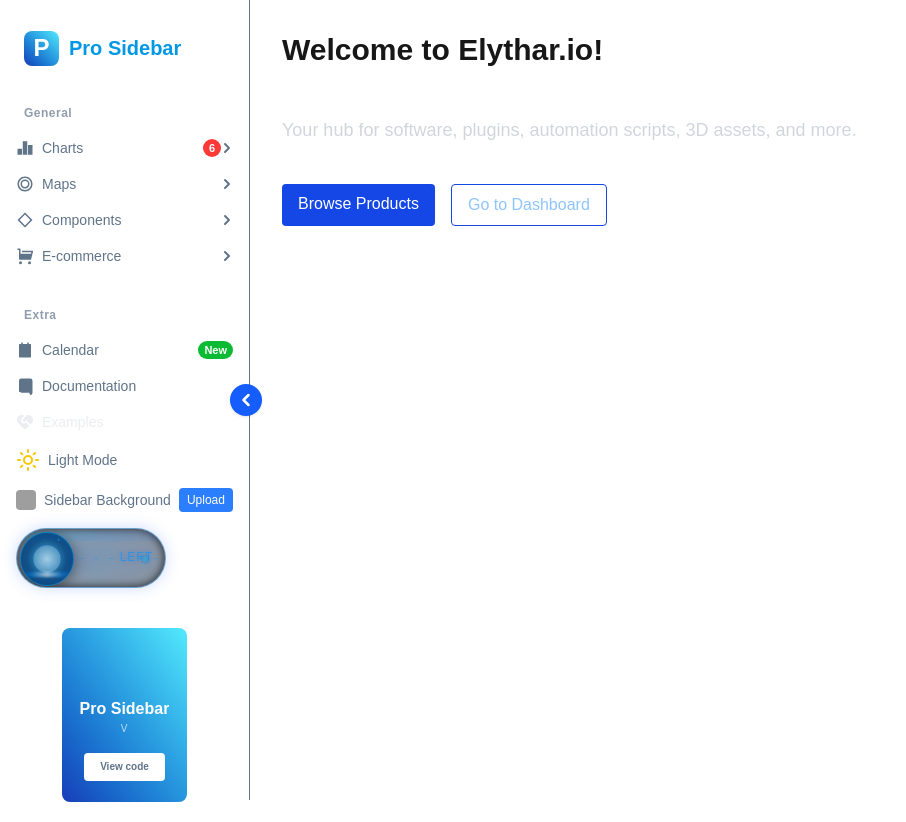
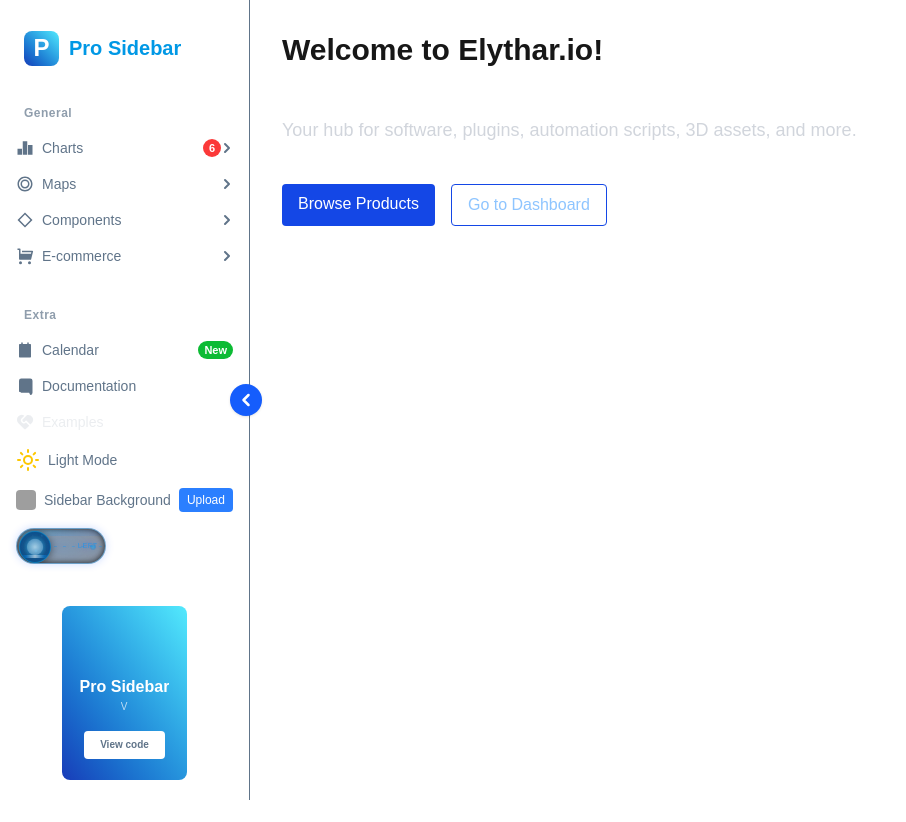
Before and after one commit to Elythaq/elythar.io, a Next.js app: page / in a window 1280 px wide. Shown: the whole page, without its empty margins (0-906 px from the left). After the commit the page ends 800 px from the top, so only its background shows below. Built offline with nearby package versions, Linux system fonts and the light colour scheme; no server answers; sample sign-in values are in the browser's storage; grey boxes are pictures that could not be loaded; some icons are missing.

Commit message:
rtlToggle to 60% of the actual size.

```diff
--- a/src/styles/RtlToggle.css
+++ b/src/styles/RtlToggle.css
@@ -1,17 +1,17 @@
 .toggle-container {
   position: relative;
-  width: 150px;
+  width: 90px; /* 150 * 0.6 */
   display: flex;
   flex-direction: column;
   align-items: center;
-  perspective: 800px;
+  perspective: 480px; /* 800 * 0.6 */
   z-index: 5;
 }
 
 .toggle-wrap {
   position: relative;
   width: 100%;
-  height: 60px;
+  height: 36px; /* 60 * 0.6 */
   transform-style: preserve-3d;
 }
 
@@ -27,13 +27,13 @@
   width: 100%;
   height: 100%;
   background: rgba(0, 30, 60, 0.4);
-  border-radius: 30px;
+  border-radius: 18px; /* 30 * 0.6 */
   cursor: pointer;
   box-shadow:
-    0 0 15px rgba(0, 80, 255, 0.2),
-    inset 0 0 10px rgba(0, 0, 0, 0.8);
+    0 0 9px rgba(0, 80, 255, 0.2),    /* 15 * 0.6 */
+    inset 0 0 6px rgba(0, 0, 0, 0.8); /* 10 * 0.6 */
   overflow: hidden;
-  backdrop-filter: blur(5px);
+  backdrop-filter: blur(3px); /* 5 * 0.6 */
   transition: all 0.6s cubic-bezier(0.23, 1, 0.32, 1);
   border: 1px solid rgba(0, 150, 255, 0.3);
 }
@@ -58,18 +58,18 @@
 .toggle-track::after {
   content: "";
   position: absolute;
-  top: 2px;
-  left: 2px;
-  right: 2px;
-  height: 10px;
+  top: 1.2px;    /* 2 * 0.6 */
+  left: 1.2px;   /* 2 * 0.6 */
+  right: 1.2px;  /* 2 * 0.6 */
+  height: 6px;   /* 10 * 0.6 */
   background: linear-gradient(
     90deg,
     rgba(0, 170, 255, 0.3) 0%,
     rgba(0, 80, 255, 0.1) 100%
   );
-  border-radius: 30px 30px 0 0;
+  border-radius: 18px 18px 0 0; /* 30 * 0.6 */
   opacity: 0.7;
-  filter: blur(1px);
+  filter: blur(0.6px); /* 1 * 0.6 */
 }
 
 .track-lines {
@@ -77,7 +77,7 @@
   top: 50%;
   left: 0;
   width: 100%;
-  height: 1px;
+  height: 0.6px; /* 1 * 0.6 */
   transform: translateY(-50%);
   overflow: hidden;
 }
@@ -91,9 +91,9 @@
   background: repeating-linear-gradient(
     90deg,
     rgba(0, 150, 255, 0.3) 0px,
-    rgba(0, 150, 255, 0.3) 5px,
-    transparent 5px,
-    transparent 15px
+    rgba(0, 150, 255, 0.3) 3px,   /* 5 * 0.6 */
+    transparent 3px,              /* 5 * 0.6 */
+    transparent 9px               /* 15 * 0.6 */
   );
   animation: track-line-move 3s linear infinite;
 }
@@ -103,16 +103,16 @@
     transform: translateX(0);
   }
   100% {
-    transform: translateX(20px);
+    transform: translateX(12px); /* 20 * 0.6 */
   }
 }
 
 .toggle-thumb {
   position: absolute;
-  width: 54px;
-  height: 54px;
-  left: 3px;
-  top: 3px;
+  width: 32.4px;  /* 54 * 0.6 */
+  height: 32.4px; /* 54 * 0.6 */
+  left: 1.8px;    /* 3 * 0.6 */
+  top: 1.8px;     /* 3 * 0.6 */
   background: radial-gradient(
     circle,
     rgba(10, 40, 90, 0.9) 0%,
@@ -120,19 +120,19 @@
   );
   border-radius: 50%;
   box-shadow:
-    0 2px 15px rgba(0, 0, 0, 0.5),
-    inset 0 0 15px rgba(0, 150, 255, 0.5);
+    0 1.2px 9px rgba(0, 0, 0, 0.5),           /* 2 * 0.6 and 15 * 0.6 */
+    inset 0 0 9px rgba(0, 150, 255, 0.5);     /* 15 * 0.6 */
   transition: all 0.6s cubic-bezier(0.23, 1, 0.32, 1);
   z-index: 2;
-  border: 1px solid rgba(0, 170, 255, 0.6);
+  border: 0.6px solid rgba(0, 170, 255, 0.6); /* 1 * 0.6 */
   overflow: hidden;
   transform-style: preserve-3d;
 }
 
 .thumb-core {
   position: absolute;
-  width: 40px;
-  height: 40px;
+  width: 24px;
+  height: 24px;
   top: 50%;
   left: 50%;
   transform: translate(-50%, -50%);
@@ -142,15 +142,15 @@
     rgba(0, 50, 120, 0.2) 100%
   );
   border-radius: 50%;
-  box-shadow: 0 0 20px rgba(0, 150, 255, 0.5);
+  box-shadow: 0 0 12px rgba(0, 150, 255, 0.5);
   opacity: 0.9;
   transition: all 0.6s cubic-bezier(0.23, 1, 0.32, 1);
 }
 
 .thumb-inner {
   position: absolute;
-  width: 25px;
-  height: 25px;
+  width: 15px;
+  height: 15px;
   top: 50%;
   left: 50%;
   transform: translate(-50%, -50%);
@@ -160,7 +160,7 @@
     rgba(100, 200, 255, 0.5) 100%
   );
   border-radius: 50%;
-  box-shadow: 0 0 10px rgba(100, 200, 255, 0.7);
+  box-shadow: 0 0 6px rgba(100, 200, 255, 0.7);
   opacity: 0.7;
   transition: all 0.6s cubic-bezier(0.23, 1, 0.32, 1);
   animation: pulse 2s infinite alternate;
@@ -180,7 +180,7 @@
 .thumb-scan {
   position: absolute;
   width: 100%;
-  height: 5px;
+  height: 3px;
   background: linear-gradient(
     90deg,
     rgba(0, 0, 0, 0) 0%,
@@ -191,14 +191,14 @@
   );
   top: 0;
   left: 0;
-  filter: blur(1px);
+  filter: blur(0.6px);
   animation: thumb-scan 2s linear infinite;
   opacity: 0.7;
 }
 
 @keyframes thumb-scan {
   0% {
-    top: -5px;
+    top: -3px;
     opacity: 0;
   }
   20% {
@@ -208,7 +208,7 @@
     opacity: 0.7;
   }
   100% {
-    top: 54px;
+    top: 32.4px;
     opacity: 0;
   }
 }
@@ -224,11 +224,11 @@
 
 .thumb-particle {
   position: absolute;
-  width: 3px;
-  height: 3px;
+  width: 1.8px;
+  height: 1.8px;
   background: rgba(100, 200, 255, 0.8);
   border-radius: 50%;
-  box-shadow: 0 0 5px rgba(100, 200, 255, 0.8);
+  box-shadow: 0 0 3px rgba(100, 200, 255, 0.8);
   animation: thumb-particle-float 3s infinite ease-out;
   opacity: 0;
 }
@@ -272,7 +272,7 @@
     opacity: 0.8;
   }
   100% {
-    transform: translateY(-30px) scale(0);
+    transform: translateY(-18px) scale(0);
     opacity: 0;
   }
 }
@@ -286,15 +286,15 @@
 
 .data-text {
   position: absolute;
-  font-size: 12px;
+  font-size: 7.2px;
   font-weight: 500;
-  letter-spacing: 1px;
+  letter-spacing: 0.6px;
   text-transform: uppercase;
   transition: all 0.5s ease;
 }
 
 .data-text.off {
-  right: 12px;
+  right: 7.2px;
   top: 50%;
   transform: translateY(-50%);
   opacity: 1;
@@ -303,7 +303,7 @@
 }
 
 .data-text.on {
-  left: 15px;
+  left: 9px;
   top: 50%;
   transform: translateY(-50%);
   opacity: 0;
@@ -313,8 +313,8 @@
 
 .status-indicator {
   position: absolute;
-  width: 10px;
-  height: 10px;
+  width: 6px;
+  height: 6px;
   border-radius: 50%;
   background: radial-gradient(
     circle,
@@ -327,13 +327,13 @@
 }
 
 .status-indicator.off {
-  top: 25px;
-  right: 15px;
+  top: 15px;
+  right: 9px;
 }
 
 .status-indicator.on {
-  top: 25px;
-  left: 15px;
+  top: 15px;
+  left: 9px;
   opacity: 0;
   background: radial-gradient(
     circle,
@@ -357,10 +357,10 @@
 
 .energy-rings {
   position: absolute;
-  width: 54px;
-  height: 54px;
-  left: 3px;
-  top: 3px;
+  width: 32.4px;
+  height: 32.4px;
+  left: 1.8px;
+  top: 1.8px;
   pointer-events: none;
   z-index: 1;
   transition: all 0.6s cubic-bezier(0.23, 1, 0.32, 1);
@@ -377,24 +377,24 @@
 }
 
 .energy-ring:nth-child(1) {
-  width: 50px;
-  height: 50px;
+  width: 30px;
+  height: 30px;
   border-top-color: rgba(0, 150, 255, 0.5);
   border-right-color: rgba(0, 150, 255, 0.3);
   animation: spin 3s linear infinite;
 }
 
 .energy-ring:nth-child(2) {
-  width: 40px;
-  height: 40px;
+  width: 24px;
+  height: 24px;
   border-bottom-color: rgba(0, 150, 255, 0.5);
   border-left-color: rgba(0, 150, 255, 0.3);
   animation: spin 2s linear infinite reverse;
 }
 
 .energy-ring:nth-child(3) {
-  width: 30px;
-  height: 30px;
+  width: 18px;
+  height: 18px;
   border-left-color: rgba(0, 150, 255, 0.5);
   border-top-color: rgba(0, 150, 255, 0.3);
   animation: spin 1.5s linear infinite;
@@ -423,45 +423,45 @@
 }
 
 .interface-line:nth-child(1) {
-  width: 15px;
-  height: 1px;
-  bottom: -5px;
-  left: 20px;
+  width: 9px;
+  height: 0.6px;
+  bottom: -3px;
+  left: 12px;
 }
 
 .interface-line:nth-child(2) {
-  width: 1px;
-  height: 8px;
-  bottom: -12px;
-  left: 35px;
+  width: 0.6px;
+  height: 4.8px;
+  bottom: -7.2px;
+  left: 21px;
 }
 
 .interface-line:nth-child(3) {
-  width: 25px;
-  height: 1px;
-  bottom: -12px;
-  left: 35px;
+  width: 15px;
+  height: 0.6px;
+  bottom: -7.2px;
+  left: 21px;
 }
 
 .interface-line:nth-child(4) {
-  width: 15px;
-  height: 1px;
-  bottom: -5px;
-  right: 20px;
+  width: 9px;
+  height: 0.6px;
+  bottom: -3px;
+  right: 12px;
 }
 
 .interface-line:nth-child(5) {
-  width: 1px;
-  height: 8px;
-  bottom: -12px;
-  right: 35px;
+  width: 0.6px;
+  height: 4.8px;
+  bottom: -7.2px;
+  right: 21px;
 }
 
 .interface-line:nth-child(6) {
-  width: 25px;
-  height: 1px;
-  bottom: -12px;
-  right: 10px;
+  width: 15px;
+  height: 0.6px;
+  bottom: -7.2px;
+  right: 6px;
 }
 
 .toggle-reflection {
@@ -475,16 +475,16 @@
     rgba(255, 255, 255, 0.1) 0%,
     rgba(255, 255, 255, 0) 40%
   );
-  border-radius: 30px;
+  border-radius: 18px;
   pointer-events: none;
 }
 
 .toggle-label {
   position: relative;
-  margin-top: 20px;
-  font-size: 14px;
+  margin-top: 12px;
+  font-size: 8.4px;
   text-transform: uppercase;
-  letter-spacing: 2px;
+  letter-spacing: 1.2px;
   text-align: center;
   color: rgba(0, 150, 255, 0.7);
   text-shadow: 0 0 10px rgba(0, 100, 255, 0.5);
@@ -495,7 +495,7 @@
   position: absolute;
   width: 100%;
   height: 100%;
-  border-radius: 30px;
+  border-radius: 18px;
   background: radial-gradient(
     ellipse at center,
     rgba(0, 150, 255, 0.2) 0%,
@@ -544,7 +544,7 @@
 }
 
 .toggle-input:checked + .toggle-track .toggle-thumb {
-  left: calc(100% - 57px);
+  left: calc(100% - 34.2px);
   background: radial-gradient(
     circle,
     rgba(10, 90, 40, 0.9) 0%,
@@ -607,7 +607,7 @@
 }
 
 .toggle-input:checked + .toggle-track .energy-rings {
-  left: calc(100% - 57px);
+  left: calc(100% - 34.2px);
 }
 
 .toggle-input:checked + .toggle-track .energy-ring {
```
